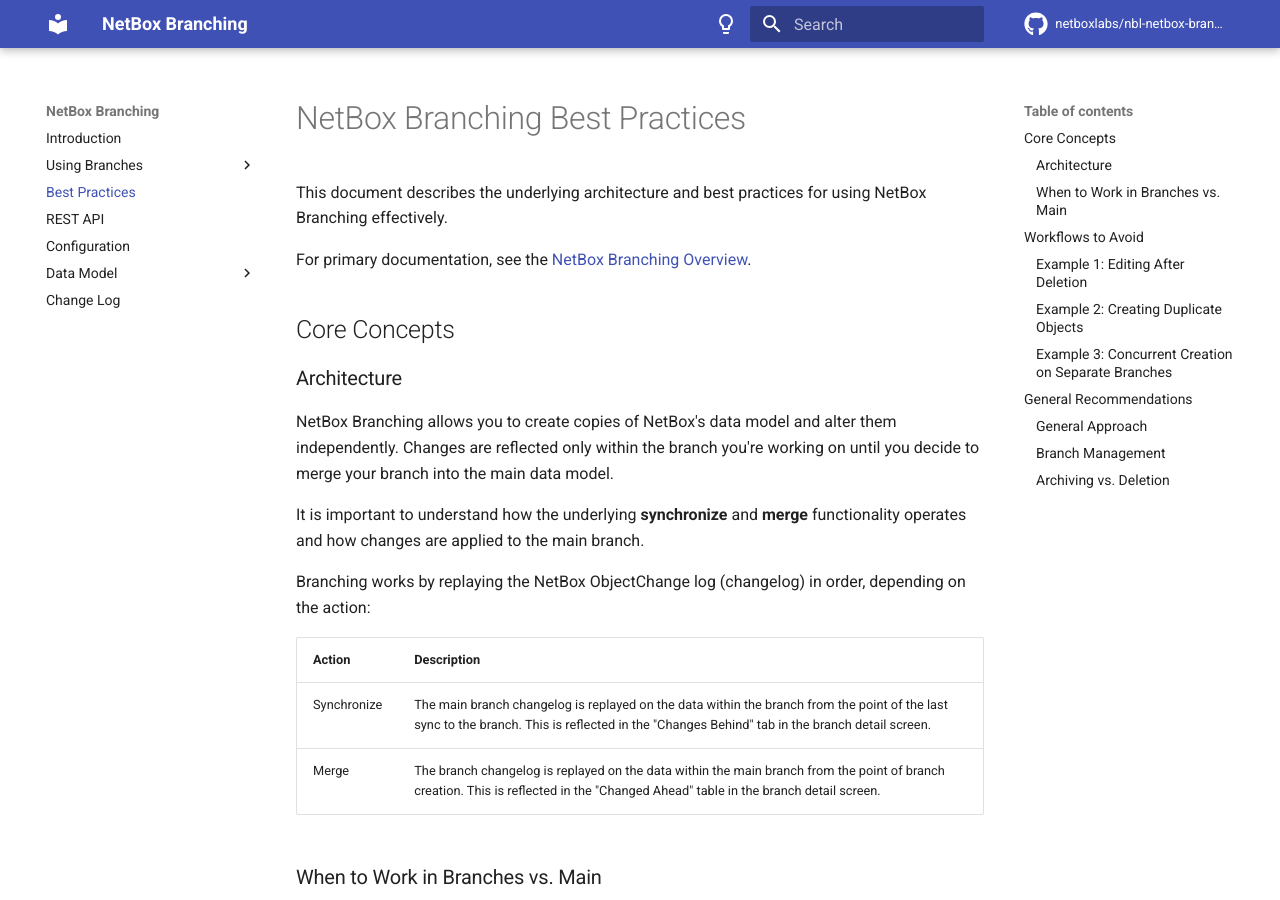
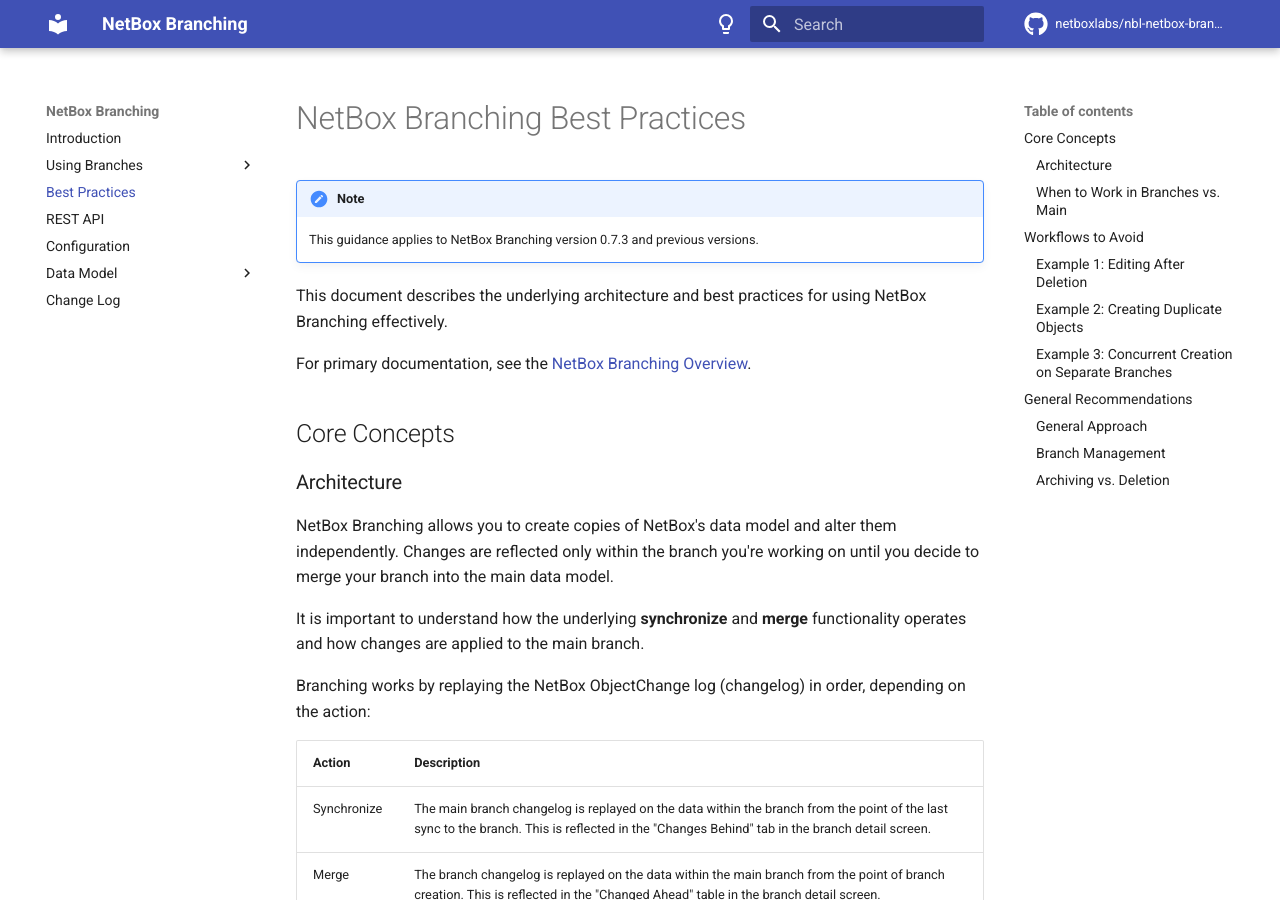
Before and after one commit to netboxlabs/netbox-branching, an MkDocs documentation site: the page built from docs/best-practices.md, in a window 1280 px wide and 900 px high. Built offline with MkDocs 1.6.1 and Material for MkDocs 9.7.7, drawn with Linux system fonts in a browser that asks for light colours; comment, search, counter and statistics services are not loaded.

Commit message:
Add version note to best practices document

```diff
--- a/docs/best-practices.md
+++ b/docs/best-practices.md
@@ -1,4 +1,7 @@
 # NetBox Branching Best Practices
+
+!!! note
+    This guidance applies to NetBox Branching version 0.7.3 and previous versions.
 
 This document describes the underlying architecture and best practices for using NetBox Branching effectively.
 
```
